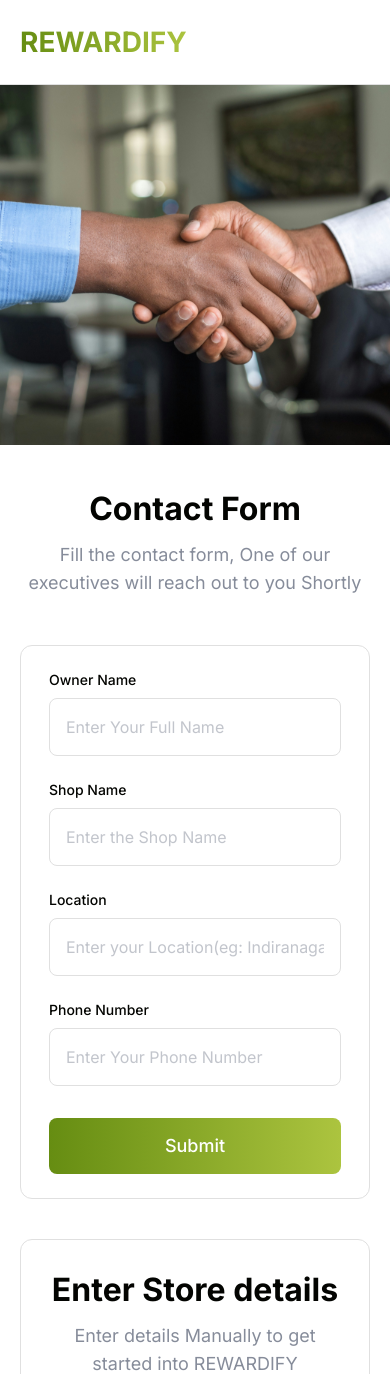
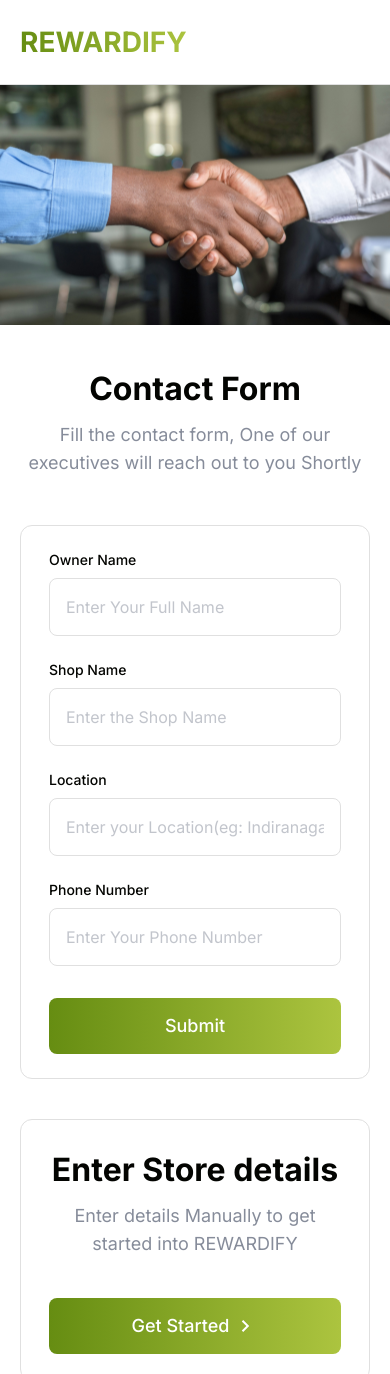
Before and after one commit to ragulraj28/Rewardify, a React (Vite) app: page /contact-us in a window 390 px wide. Shown: the top 1374 px of the page. Built offline with nearby package versions, Linux system fonts and the light colour scheme.

Commit message:
adding form validation on contact us page and adding responsive

```diff
--- a/package.json
+++ b/package.json
@@ -16,6 +16,7 @@
     "platform": "^1.3.6",
     "react": "^19.0.0",
     "react-dom": "^19.0.0",
+    "react-hook-form": "^7.56.0",
     "react-redux": "^9.2.0",
     "react-router": "^7.5.0",
     "tailwindcss": "^4.1.3",
--- a/src/App.css
+++ b/src/App.css
@@ -12,6 +12,6 @@ button {
 
 input {
 
-    @apply text-tertiary;
+    @apply text-secondary;
 
 }
--- a/src/components/onBoarding/contact/Contact.css
+++ b/src/components/onBoarding/contact/Contact.css
@@ -4,7 +4,7 @@
 
     .hero-banner {
 
-        @apply w-full h-90;
+        @apply w-full h-60 md:h-90;
 
         img {
 
@@ -44,13 +44,25 @@
 
                 input {
 
-                    @apply w-full border border-border-color p-4 rounded-lg text-tertiary mb-6 outline-none;
+                    @apply w-full border border-border-color p-4 rounded-lg text-tertiary outline-none;
 
                 }
 
                 button {
 
-                    @apply mt-2;
+                    @apply mt-8;
+
+                }
+
+                .form-error {
+
+                    @apply text-left text-red-500;
+
+                }
+
+                .input-wrapper + label {
+
+                    @apply mt-6;
 
                 }
 
--- a/src/components/onBoarding/contact/Contact.jsx
+++ b/src/components/onBoarding/contact/Contact.jsx
@@ -5,9 +5,11 @@ import Button from '../../common/button/Button';
 import Popup from '../popup/Popup';
 import popupLogo from '../../../assets/handshake.svg'
 import { ChevronIcon, PhoneIcon, WhatsappIcon } from '../../../assets/icons/icon';
-import { useRef, useState } from 'react';
+import api from '../../../utils/axios/axios';
 import { usePopup } from '../../../utils/popupContext/PopupContext';
 import { useNavigate } from 'react-router';
+import { set, useForm } from 'react-hook-form';
+import { useState } from 'react';
 
 const Card = ({title, excerpt, children}) => {
     return(
@@ -32,21 +34,30 @@ const popup = (hidePopup) => {
 
 const Contact = () => {
 
-    const[isSubmitted, setIsSubmitted] = useState(false);
-    const contactDetails = useRef({
-        ownerName : null,
-        shopName : null,
-        location : null,
-        phoneNumber : null
-    })
+    const { register, handleSubmit, formState:{ errors, isSubmitting}} = useForm();
 
     const { showPopup, hidePopup } = usePopup();
+    const[isSubmitted, setIsSubmitted] = useState(false);
     const navigate = useNavigate();
 
-    const submitHandler = (e) => {
-        e.preventDefault();
-        setIsSubmitted(true);
-        showPopup(popup(hidePopup));
+    const submitHandler = async (data) => {
+
+        try {
+
+            await api.post('v1/store-user/contact-form', {
+                contactNo: Number(data.phoneNumber),
+                dialcode: 91,
+                location: data.shopLocation,
+                ownerName: data.ownerName,
+                shopName: data.shopName
+            });
+            setIsSubmitted(true);
+            showPopup(popup(hidePopup));
+
+        } catch(err) {
+            console.error(err);
+        }
+
     }
 
   return (
@@ -73,14 +84,26 @@ const Contact = () => {
                 <div className="form-wrapper">
                     <form>
                         <label>Owner Name</label>
-                        <input type="text" placeholder='Enter Your Full Name' ref={el => contactDetails.current.ownerName = el}/>
+                        <div className="input-wrapper">
+                            <input {...register("ownerName", {required: "Owner name is required"})} placeholder='Enter Your Full Name'/>
+                            {errors.ownerName && <p className="form-error">{errors.ownerName.message}</p>}
+                        </div>
                         <label>Shop Name</label>
-                        <input type="text" placeholder='Enter the Shop Name' ref={el => contactDetails.current.shopName = el}/>
+                        <div className="input-wrapper">
+                            <input {...register("shopName", {required: "Shop name is required"})} placeholder='Enter the Shop Name'/>
+                            {errors.shopName && <p className="form-error">{errors.shopName.message}</p>}
+                        </div>
                         <label>Location</label>
-                        <input type="text" placeholder='Enter your Location(eg: Indiranagar, Bangalore)' ref={el => contactDetails.current.location = el}/>
+                        <div className="input-wrapper">
+                            <input {...register("shopLocation", {required: "Shop location is required"})} placeholder='Enter your Location(eg: Indiranagar, Bangalore)'/>
+                            {errors.shopLocation && <p className="form-error">{errors.shopLocation.message}</p>}
+                        </div>
                         <label>Phone Number</label>
-                        <input type="text" placeholder='Enter Your Phone Number' ref={el => contactDetails.current.phoneNumber = el}/>
-                        <Button btnText={"Submit"} onClick={submitHandler}/>
+                        <div className="input-wrapper">
+                            <input {...register("phoneNumber", {required: "Phone number is required" ,pattern: {value: /^\+?\d{10,15}$/, message: "Enter a valid phone number"}})} placeholder='Enter Your Phone Number'/>
+                            {errors.phoneNumber && <p className="form-error">{errors.phoneNumber.message}</p>}
+                        </div>
+                        <Button btnText={`${isSubmitting ? 'Submitting...' : 'Submit'}`} onClick={handleSubmit(submitHandler)}/>
                     </form>
                 </div>
 
--- a/src/components/onBoarding/login/Login.jsx
+++ b/src/components/onBoarding/login/Login.jsx
@@ -12,6 +12,7 @@ import { useNavigate } from "react-router";
 import { GENERATE_OTP_URL, LOGIN_URL } from "../../../utils/axios/apiURL";
 import { useDispatch, useSelector } from "react-redux";
 import { setOrganizationTokens, setStore, setTokens } from "../../../utils/slices/authSlice";
+import { useForm } from "react-hook-form";
 
 const Login = () => {
   const { accessToken, stores } = useSelector(state => state.auth);
@@ -22,6 +23,7 @@ const Login = () => {
   const[selectedStore, setSelectedStore] = useState(null);
   const navigate = useNavigate();
   const dispatch = useDispatch();
+  const { register, handleSubmit, formState:{ errors} } = useForm();
 
   // Check if user is already authenticated and navigate to the correct page
   useEffect(() => {
@@ -63,11 +65,11 @@ const Login = () => {
 
   }
 
-  const generateOTP = async () => {
+  const generateOTP = async (data) => {
     try {
       await api.post(GENERATE_OTP_URL, {
         dialCode: 91,
-        contactNo: phoneNumber,
+        contactNo: data.phoneNumber,
       });
       setScreen("otp");
     } catch (error) {
@@ -126,18 +128,23 @@ const Login = () => {
             title={"Get started with REWARDIFY"}
             excerpt={"Enter your mobile number or Shop ID to get started"}
           >
+            <form className="w-full">
+              <div className="input-wrapper">
                 <input
                   className="phone-input"
-              type="phone"
                   placeholder="Enter shop ID / Mobile Number"
+                  {...register("phoneNumber", {required: "Phone number is required" ,pattern: {value: /^\+?\d{10,15}$/, message: "Enter a valid phone number"}})}
                   value={phoneNumber}
                   onChange={(e) => setPhoneNumber(e.target.value)}
                 />
+                {errors.phoneNumber && <p className="form-error">{errors.phoneNumber.message}</p>}
+              </div>
               <Button
                 btnText={"Send OTP"}
                 btnStyle={`${phoneNumber.length >= 10 ? "fill" : "disabled"}`}
-              onClick={() => phoneNumber.length >= 10 && generateOTP()}
+                onClick={handleSubmit(generateOTP)}
               />
+            </form>
             <p className="btn-excerpt excerpt">
               By clicking, you agree to our <a href="#">Terms & Conditions</a>{" "}
               and <a href="#">Privacy Policy.</a>
--- a/src/components/onBoarding/registerStore/RegisterStore.css
+++ b/src/components/onBoarding/registerStore/RegisterStore.css
@@ -18,15 +18,15 @@
 
     .content-wrapper {
 
-        @apply flex flex-col lg:flex-row gap-17 justify-between;
+        @apply flex flex-col lg:flex-row lg:gap-17 gap-12 justify-between;
 
         .sidebar {
 
-            @apply flex lg:flex-col max-w-[326px] w-full border-r border-border-color pr-8;
+            @apply hidden sm:flex lg:flex-col lg:max-w-[326px] w-full lg:border-r border-border-color pr-8;
 
             .step {
 
-                @apply ml-11 pb-5 border-b border-border-color text-tertiary relative mb-6 last:mb-0 last:border-none;
+                @apply ml-11 lg:pb-5 lg:border-b border-border-color text-tertiary relative lg:mb-6 last:mb-0 last:border-none;
 
                 .step-tagline {
 
@@ -168,13 +168,13 @@
 
             .store-information, .store-document {
 
-                @apply max-w-[362px] w-full;
+                @apply lg:max-w-[362px] w-full;
 
             }
 
             .agreement {
 
-                @apply max-w-[547px] w-full;
+                @apply lg:max-w-[547px] w-full;
 
                 .page-sub-title {
 
--- a/src/components/onBoarding/storeCard/StoreCard.css
+++ b/src/components/onBoarding/storeCard/StoreCard.css
@@ -36,7 +36,7 @@
 
     .radio-button {
 
-        @apply h-5 w-5 rounded-full border-2 border-secondary flex items-center justify-center mr-2;
+        @apply hidden sm:flex h-5 w-5 rounded-full border-2 border-secondary items-center justify-center mr-2;
 
         span {
 
@@ -46,4 +46,10 @@
 
     }
 
+    &.active {
+
+        @apply border-2 sm:border border-secondary sm:border-border-color;
+
+    }
+
 }
--- a/src/components/onBoarding/storeCard/StoreCard.jsx
+++ b/src/components/onBoarding/storeCard/StoreCard.jsx
@@ -5,7 +5,7 @@ const StoreCard = ({selected, storeData, setSelectedStore}) => {
   const{_id, name, images, address } = storeData;
 
   return (
-    <div className='store-card' onClick={() => setSelectedStore(storeData)}>
+    <div className={`store-card ${selected && 'active'}`} onClick={() => setSelectedStore(storeData)}>
         <figure>
             <img src={images[0]} alt={name} />
         </figure>
```
Also changed, not shown: src/components/onBoarding/login/Login.css (+16 -47 lines), 1 other file (tests, documents, lock files or other folders). Lines whose indentation alone changed are shown as unchanged.
